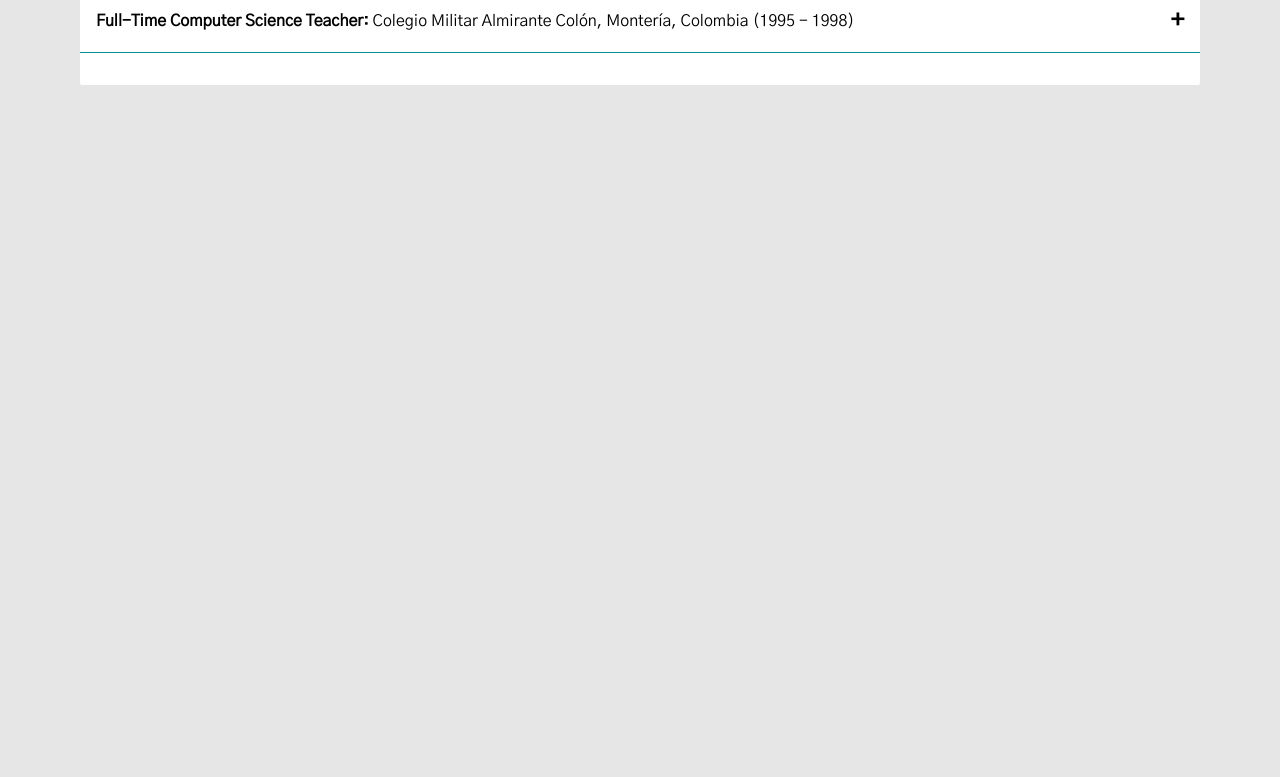
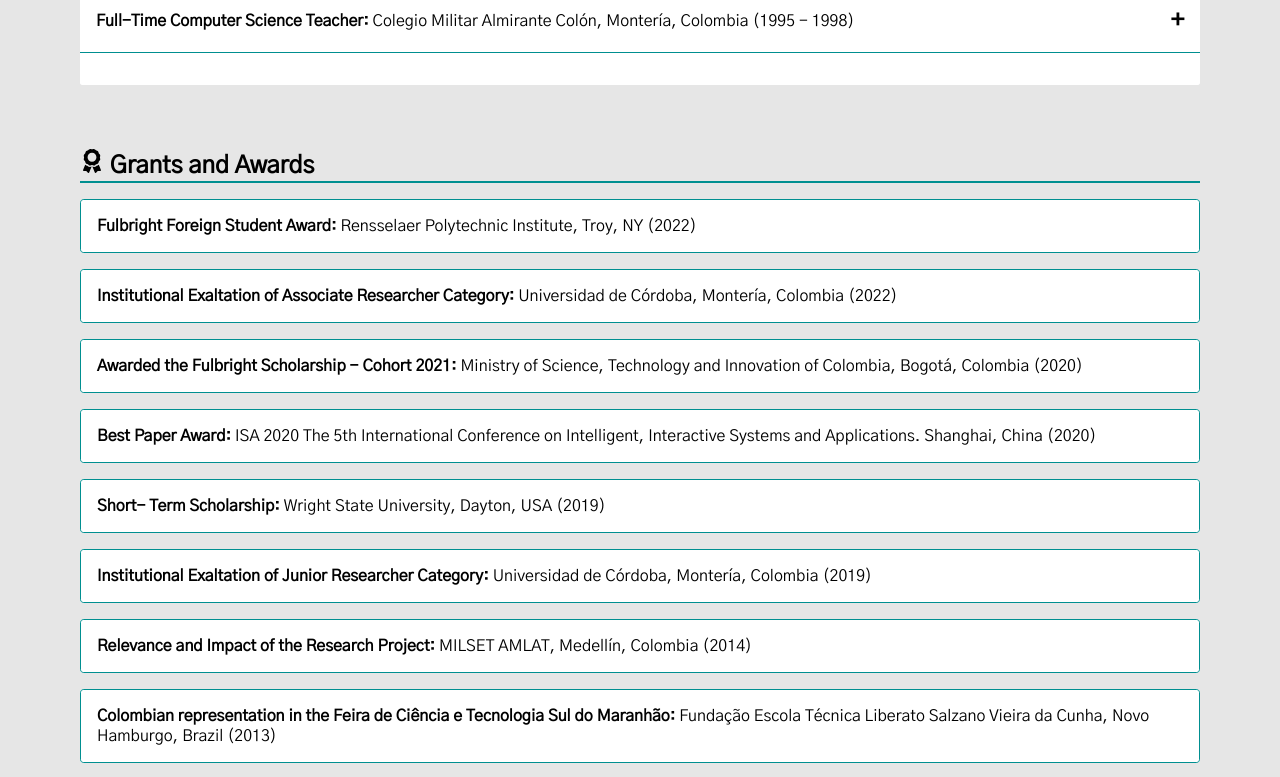
Before and after one commit to corderoangel/portfolio_adan, a React (Create React App) app: page /experience in a window 1280 px wide. Shown: the part 1420-2197 px from the top of the page. Before the commit the page ends 1521 px from the top, so only its background shows below. Built offline with nearby package versions, Linux system fonts and the light colour scheme.

Commit message:
cambios pendientes

```diff
--- a/src/AboutMe.js
+++ b/src/AboutMe.js
@@ -54,7 +54,7 @@
 					</div>
 				</div>
 			</div>
-			<div className="contact-container">
+			<div className="contact-container" id="contact">
 				<h2>
 					<MdContactMail /> Contact
 				</h2>
--- a/src/Experience.css
+++ b/src/Experience.css
@@ -121,6 +121,21 @@
 	padding-left: 1rem;
 }
 
+.grants_awards_header {
+	display: flex;
+	justify-content: space-between;
+	align-items: center;
+	cursor: pointer;
+	padding: 1rem;
+	background-color: #ffffff;
+	border: 0.1rem solid #008f90;
+	border-radius: 0.2rem;
+}
+
+.grants_awards_header h4 span {
+	font-weight: 100;
+}
+
 @media screen and (max-width: 800px) {
 	.research-container,
 	.teaching-container {
--- a/src/Experience.js
+++ b/src/Experience.js
@@ -2,6 +2,7 @@
 import "./Experience.css";
 import { MdScreenSearchDesktop } from "react-icons/md";
 import { GiTeacher } from "react-icons/gi";
+import { FaAward } from "react-icons/fa";
 
 const Experience = () => {
 	// Estado separado para controlar las secciones de investigación y enseñanza
@@ -174,6 +175,78 @@
 					))}
 				</div>
 			</div>
+
+			<div className="teaching-container">
+				<h2>
+					<FaAward /> Grants and Awards
+				</h2>
+				<div className="teaching-container_content">
+					{[
+						{
+							title: "Fulbright Foreign Student Award:",
+							subtitle: "Rensselaer Polytechnic Institute, Troy, NY (2022)",
+						},
+						{
+							title: "Institutional Exaltation of Associate Researcher Category:",
+							subtitle: "Universidad de Córdoba, Montería, Colombia (2022)",
+						},
+						{
+							title: "Awarded the Fulbright Scholarship - Cohort 2021:",
+							subtitle: "Ministry of Science, Technology and Innovation of Colombia, Bogotá, Colombia (2020)",
+						},
+						{
+							title: "Best Paper Award:",
+							subtitle: "ISA 2020 The 5th International Conference on Intelligent, Interactive Systems and Applications. Shanghai, China (2020)",
+						},
+						{
+							title: "Short- Term Scholarship:",
+							subtitle: "Wright State University, Dayton, USA (2019)",
+						},
+						{
+							title: "Institutional Exaltation of Junior Researcher Category:",
+							subtitle: "Universidad de Córdoba, Montería, Colombia (2019)",
+						},
+						{
+							title: "Relevance and Impact of the Research Project:",
+							subtitle: "MILSET AMLAT, Medellín, Colombia (2014)",
+						},
+						{
+							title: "Colombian representation in the Feira de Ciência e Tecnologia Sul do Maranhão:",
+							subtitle: "Fundação Escola Técnica Liberato Salzano Vieira da Cunha, Novo Hamburgo, Brazil (2013)",
+						},
+						{
+							title: "Colombian representation in the International Science and Technology Exhibition MOSTRATEC 2013:",
+							subtitle: "Fundación Red Colombiana de Semilleros de Investigación RedColsi, Bucaramanga, Colombia (2012)",
+						},
+						{
+							title: "Winner III Classroom Projects Competition:",
+							subtitle: "Fundación Telefónica, Montería, Colombia (2012)",
+						},
+						{
+							title: "Award stimulus for Teachers and Teaching Directors:",
+							subtitle: "Municipal Education Secretariat. Montería, Colombia (2010)",
+						},
+					].map((teach, index) => (
+						<div key={index} className="teach">
+							<div className="grants_awards_header">
+								<h4>
+									{teach.title} <span>{teach.subtitle}</span>
+								</h4>
+								<span className="toggle-icon"></span>
+							</div>
+							<div>
+								{teach.list && (
+									<ul>
+										{teach.list.map((item, i) => (
+											<li key={i}>{item}</li>
+										))}
+									</ul>
+								)}
+							</div>
+						</div>
+					))}
+				</div>
+			</div>
 		</div>
 	);
 };
--- a/src/Navbar.js
+++ b/src/Navbar.js
@@ -8,6 +8,13 @@
 
 	const toggleMenu = () => {
 		setMenuVisible(!menuVisible);
+	};
+
+	const handleScrollToContact = () => {
+		const contactSection = document.getElementById("contact");
+		if (contactSection) {
+			contactSection.scrollIntoView({ behavior: "smooth" });
+		}
 	};
 
 	return (
@@ -29,9 +36,11 @@
 				<li>
 					<Link to="/software">Software</Link>
 				</li>
-				<li>
-					<Link to="/contacto">Contact</Link>
-				</li>
+				{/* <li>
+					<Link to="#" onClick={handleScrollToContact}>
+						Contact
+					</Link>
+				</li> */}
 			</ul>
 			<div className="navbar-menu" onClick={toggleMenu}>
 				<i className="fa-solid fa-bars"></i>
```
